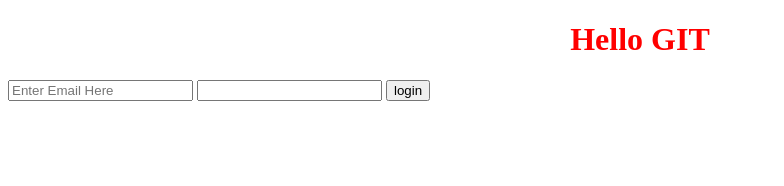
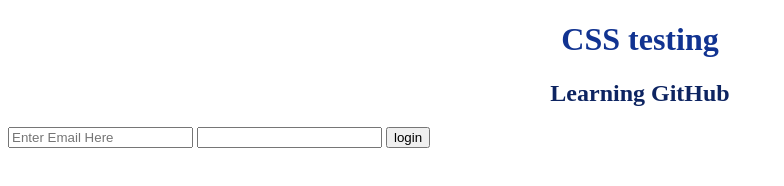
Before and after one commit to Pxhoras/old, a plain HTML site: page index.html in a window 1280 px wide. Shown: the whole page, without its empty margins (0-784 px from the left). Drawn offline with Linux system fonts and the light colour scheme.

Commit message:
Added h2 & changed title

```diff
--- a/index.html
+++ b/index.html
@@ -4,11 +4,12 @@
     <meta charset="UTF-8">
     <meta http-equiv="X-UA-Compatible" content="IE=edge">
     <meta name="viewport" content="width=device-width, initial-scale=1.0">
-    <title>Document</title>
+    <title>GitHub testing</title>
  <link rel="stylesheet" href="style.css">
 </head>
 <body>
-    <h1>Hello GIT</h1>
+    <h1>CSS testing</h1>
+    <h2>Learning GitHub</h2>
     <form>
         <input type="email" placeholder="Enter Email Here">
         <input type="password" class="Enter Password Here">
--- a/style.css
+++ b/style.css
@@ -1,5 +1,9 @@
 
 h1 {
     text-align: center;
-    color: red;
+    color: #113391;
 }
+h2 {
+    text-align: center;
+    color: #0d2461;
+}
```
